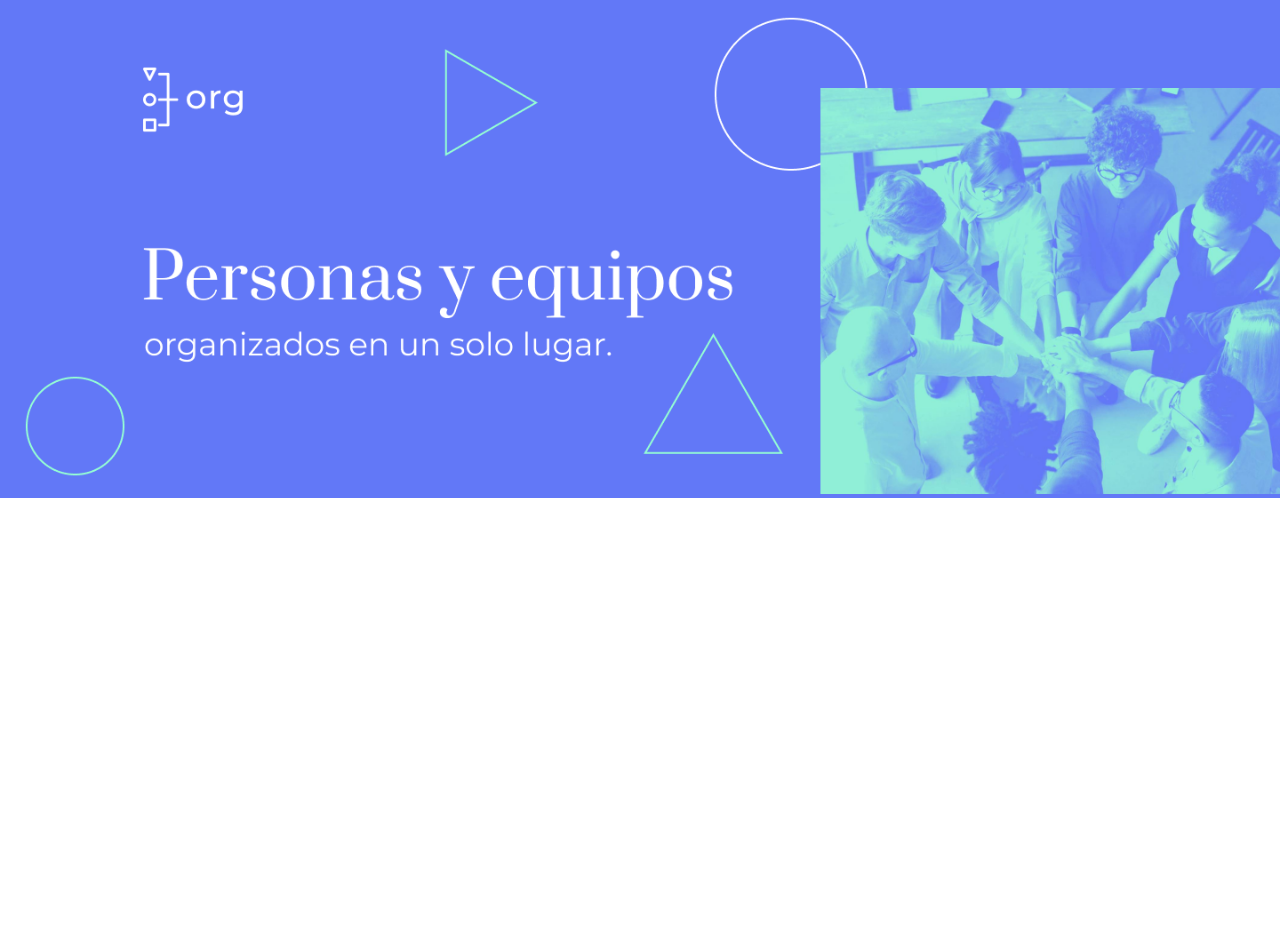
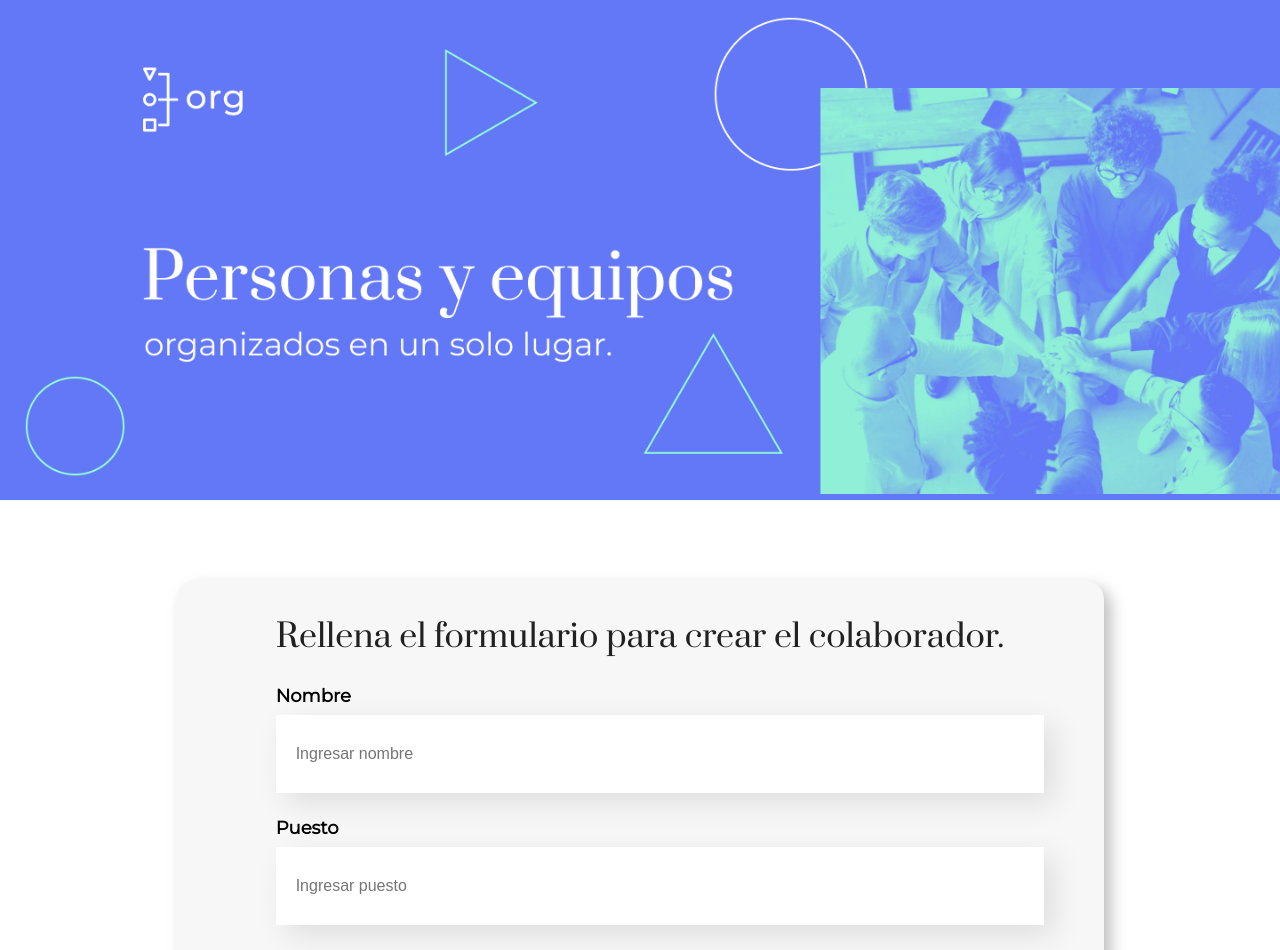
Before and after one commit to AdrianL824/ORg-React, a React (Create React App) app: page / in a window 1280 px wide. Shown: the top 950 px of the page. Before the commit the page ends 800 px from the top, so only its background shows below. Built offline with nearby package versions, Linux system fonts and the light colour scheme.

Commit message:
Clase3 React and Js

```diff
--- a/public/index.html
+++ b/public/index.html
@@ -25,6 +25,12 @@
       Learn how to configure a non-root public URL by running `npm run build`.
     -->
     <title>Org</title>
+    <link rel="preconnect" href="https://fonts.googleapis.com" />
+    <link rel="preconnect" href="https://fonts.gstatic.com" crossorigin />
+    <link
+      href="https://fonts.googleapis.com/css2?family=Montserrat&family=Prata&display=swap"
+      rel="stylesheet"
+    />
   </head>
   <body>
     <noscript>You need to enable JavaScript to run this app.</noscript>
--- a/src/App.js
+++ b/src/App.js
@@ -1,5 +1,6 @@
 import "./App.css";
 import Header from "./components/Header/Header";
+import Formulario from "./components/Formulario/Formulario";
 
 function App() {
   return (
@@ -7,6 +8,7 @@ function App() {
       {/* <Header></Header>
       {}<Header()  */}
       <Header />
+      <Formulario />
     </div>
   );
 }
--- /dev/null
+++ b/src/components/CampoTexto/CampoTexto.css
@@ -0,0 +1,22 @@
+.campo-texto{
+    margin: 24px 0;
+    font-family: 'Montserrat', sans-serif;
+}
+
+.campo-texto label{
+    font-size: 18px;
+    font-weight: 600;
+    display: block;
+    text-align: start;
+    margin-bottom: 8px;
+}
+
+.campo-texto input{
+    width: 100%;
+    background-color: #FFFFFF;
+    box-shadow: 10px 10px 30px 0px rgba(0, 0, 0, 0.1);
+    border: none;
+    padding: 30px 20px;
+    font-size: 16px;
+    outline-color: #6278F7;
+}
--- /dev/null
+++ b/src/components/CampoTexto/CampoTexto.jsx
@@ -0,0 +1,11 @@
+import "./CampoTexto.css"
+
+const CampoTexto = (props) =>{
+    console.log("Datos;", props.titulo);
+    return <div className="campo-texto">
+        <label htmlFor="">{props.titulo}</label>
+        <input type="text" placeholder={props.placeholder} />
+    </div>
+}
+
+export default CampoTexto
--- /dev/null
+++ b/src/components/Formulario/Formulario.css
@@ -0,0 +1,19 @@
+.formulario{
+    display: flex;
+    justify-content: center;
+    margin: 80px 0;
+}
+
+.formulario form{
+    max-width: 80%;
+    background-color: #f7f7f7;
+    box-shadow: 7px 7px 15px 0px rgba(0, 0, 0, 25%);
+    border-radius: 20px;
+    padding: 8px 100px;
+}
+
+.formulario h2{
+    font-size: 32px;
+    font-weight: 400;
+    color: #212121;
+}
--- /dev/null
+++ b/src/components/Formulario/Formulario.jsx
@@ -0,0 +1,15 @@
+import "./Formulario.css"
+import CampoTexto from "../CampoTexto/CampoTexto"
+
+const Formulario = () => {
+    return <section className="formulario">
+        <form>
+        <h2>Rellena el formulario para crear el colaborador.</h2>
+        <CampoTexto titulo="Nombre" placeholder="Ingresar nombre" />
+        <CampoTexto titulo="Puesto" placeholder="Ingresar puesto" />
+        <CampoTexto titulo="Foto" placeholder="Ingresar enlace de foto" />
+        </form>
+    </section>
+}
+
+export default Formulario
--- a/src/index.css
+++ b/src/index.css
@@ -1,13 +1,4 @@
 body {
   margin: 0;
-  font-family: -apple-system, BlinkMacSystemFont, 'Segoe UI', 'Roboto', 'Oxygen',
-    'Ubuntu', 'Cantarell', 'Fira Sans', 'Droid Sans', 'Helvetica Neue',
-    sans-serif;
-  -webkit-font-smoothing: antialiased;
-  -moz-osx-font-smoothing: grayscale;
+  font-family: 'Prata', serif;
 }
-
-code {
-  font-family: source-code-pro, Menlo, Monaco, Consolas, 'Courier New',
-    monospace;
-}
```
